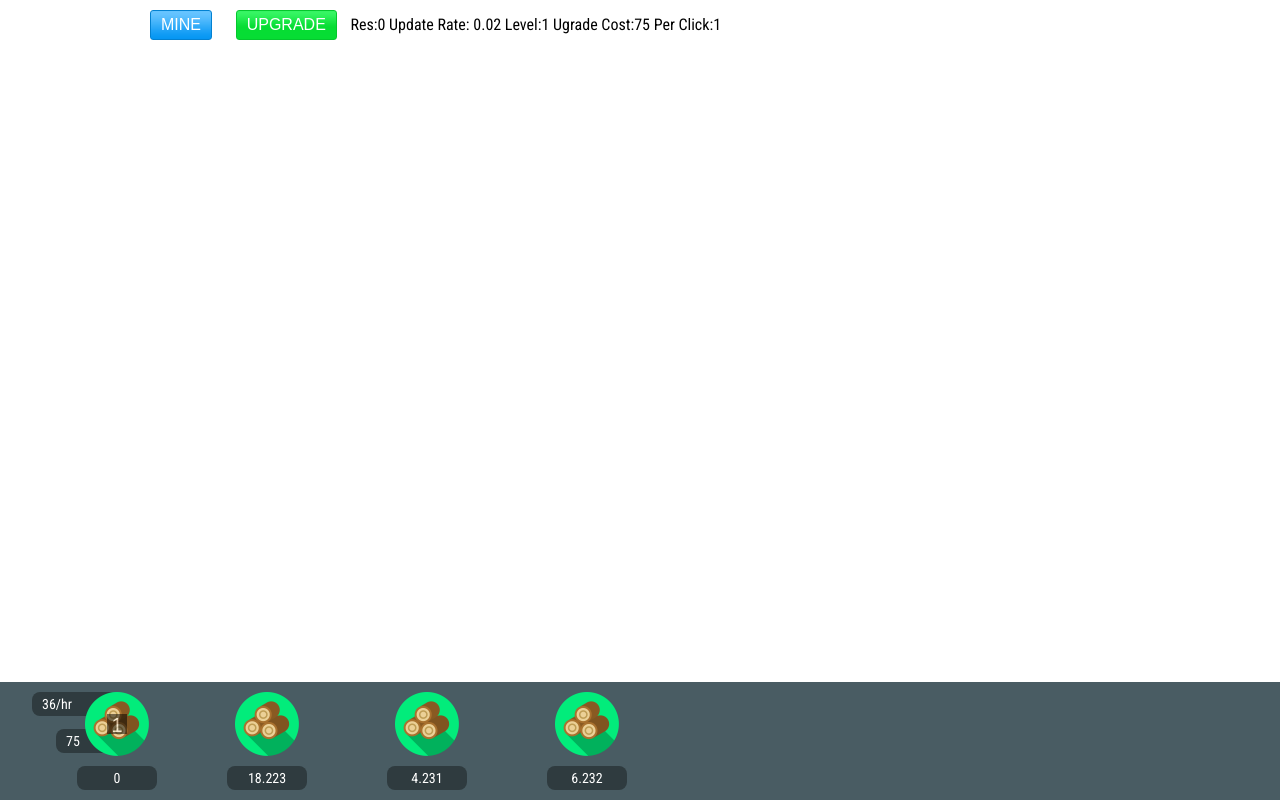
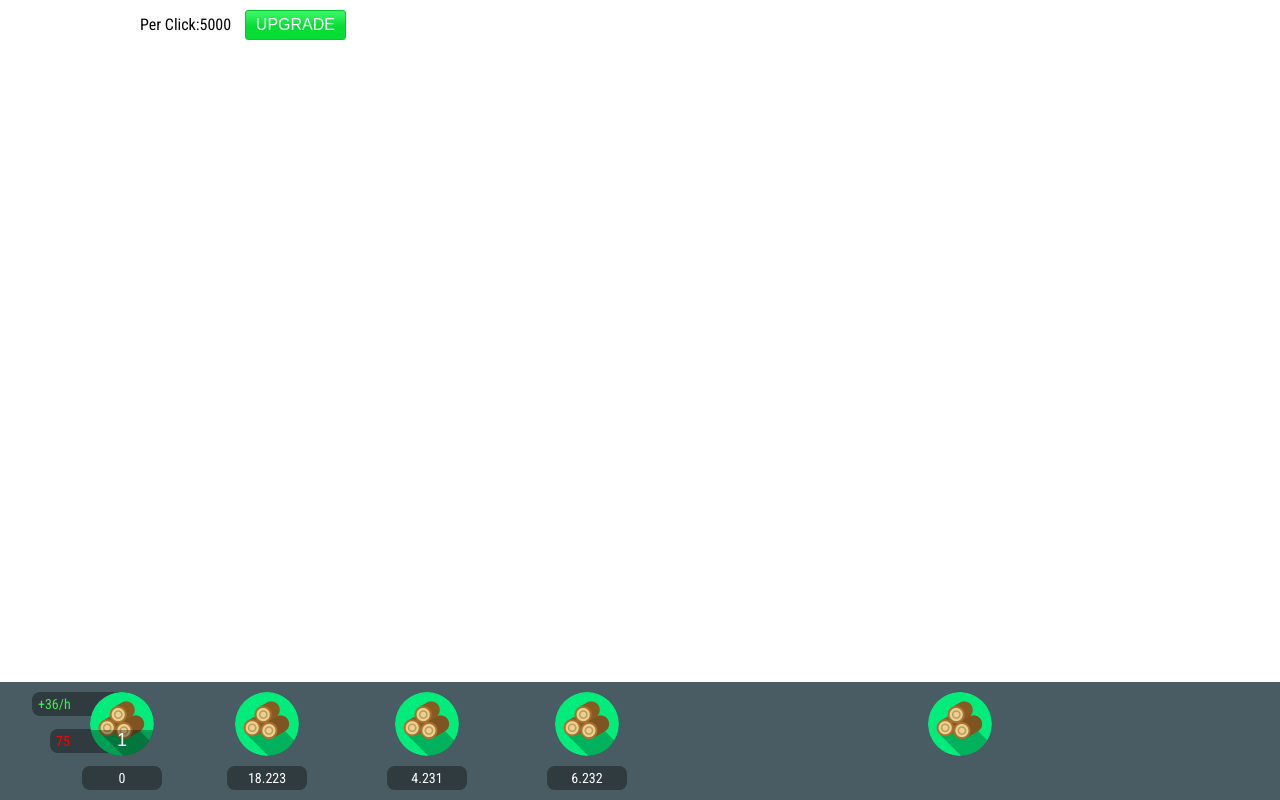
Before and after one commit to edisontrent1337/SheepClickerDev, a Django app: page /sheep/ in a window 1280 px wide. Run offline with Django 3.2, Linux system fonts and the light colour scheme; some libraries are stand-ins or nearby versions.

Commit message:
yeah, experiemnts with groth functions

```diff
--- a/static/css/style.css
+++ b/static/css/style.css
@@ -36,25 +36,6 @@ body {
     }
 
 
-.resicon_small, .resicon_middle, .resicon_big {
-    float:left;
-    margin-right:10px;
-
-    }
-
-.resicon_small {
-    width:64px;
-    height:64px;
-    }
-
-.resicon_middle {
-    width:64px;
-    height:64px;
-    }
-
-.resicon_big {
-    }
-
 .paper {
   background-color: #495C63;
   position: fixed;
@@ -74,7 +55,6 @@ body {
   width:150px; /*90*/
   height:100%;
   margin-right:10px;
-  //border:1px solid red;
 }
 
 .resAmount {
@@ -90,6 +70,7 @@ body {
 
 }
 
+
 .resButton {
   width:64px;
   height:64px;
@@ -100,4 +81,12 @@ body {
   background-repeat: no-repeat;
   background-position: top;
   border:none;
+  -webkit-user-select: none;
+ -moz-user-select: none;
+ -ms-user-select: none;
+ user-select: none;
+  position:relative;
+  outline:none;
+  border-radius: 50%;
+  overflow: hidden;
 }
--- a/templates/home.html
+++ b/templates/home.html
@@ -27,27 +27,40 @@
 
 </div>
 <div id="content">
-  {% load staticfiles %}
-  <!-- <img src="{% static 'img/blue_tiled_cube.png' %}" alt="wtf"/>
 
-  <input type="button" class="button" value="Increase Income"/>-->
+  <span>Per Click:</span><span id="perClick">1</span>
+<input type="button" class="button_green" id="upgrade" value="UPGRADE"/>
 
 
-  <input type="button" class="button_blue" id="mine" value="MINE"/>
-  <input type="button" class="button_green" id="upgrade" value="UPGRADE"/>
+<div class="paper" id="resBar">
+  {% load staticfiles %}
+  <div class="resHolder">
+    <section style="width:40%; height:100%;  float:left;  z-index:-1;">
+        <span class="resAmount" id="upd" style="text-align:left; padding-left:6px; color:#41ec55; width:150%;">0</span>
+        <span class="resAmount" id="cost" style="width:100%; margin-left:30%; margin-top:13px; text-align:left; padding-left:6px; color:red;">1</span>
+    </section>
+    <section style="width:60%; display:block;float:left;margin-left:-15px; z-index:30000;">
+        <button class="resButton" id="mine"><div style="margin-left:-50%;margin-top:72%; display:block;color:#fff; text-align:center; background-color:black; width:20px; font-size:18px; height:70px; width:200%; background: rgba(0,0,0,.33);"><span id="level"></span></div></button>
+        <span class="resAmount" id="wood">0</span>
+    </section>
 
-  <label for="res">Res:</label><span id="ress">0</span></span>
-  <span>Update Rate:</span> <span id="uspd">0.02</span></span>
-  <span>Level:</span><span id="levesl">1</span>
-  <span>Ugrade Cost:</span><span id="cosst">75</span>
-  <span>Per Click:</span><span id="perClick">1</span>
+  </div>
+  <div class="resHolder"><button class="resButton" id="wood2"></button><span class="resAmount">18.223</span></div>
+  <div class="resHolder"><button class="resButton" id="wood3"></button><span class="resAmount">4.231</span></div>
+  <div class="resHolder"><button class="resButton" id="wood4"></button><span class="resAmount">6.232</span></div>
+
+  <button class="resButton"></button>
 
 
+</div>
 
+<div id="footer"></div>
+
+</div>
 <script>
 
 var credit = 0; // players credit that can be spent on upgrades
-  var perClick = 1; // players profit per mining
+var perClick = 5000; // players profit per mining
 var level = 1; // current player level. increased by upgrade
 var upgradeCost = 75; // score needed to rise level
 var baseCost = 50; // base costs for upgrades
@@ -65,9 +78,9 @@
 /** Update the Data presented in the view */
 function updateView() {
   $('#wood').html(thousandSep(parseInt(credit)));
-    $('#upd').html(Math.floor(woodRate * 36000) + '/hr');
+  $('#upd').html('+' + thousandSep(Math.floor(woodRate * 36000)) + '/h');
   $('#level').html(level);
-    $('#cost').html(upgradeCost);
+  $('#cost').html(thousandSep(parseInt(upgradeCost)));
   $('#perClick').html(perClick);
   requestAnimationFrame(updateView);
 }
@@ -106,7 +119,7 @@
     addCredit(-upgradeCost);
     level++;
     baseCost+= 0.10*0.01*level*baseCost;
-      upgradeCost = Math.floor(baseCost*level*1.5);
+    upgradeCost = Math.floor(baseCost*(Math.pow(1.35,level)));
 
     updateView();
   }
@@ -120,40 +133,5 @@
               }
 
 </script>
-
-</div>
-
-<div id="iconbar">
-
-  {% load staticfiles %}
-
-<!--  <img src="{% static 'img/wood_blue.png' %}" alt="wtf" class="resicon_small"/>
-  <img src="{% static 'img/wood.png' %}" alt="wtf" class="resicon_middle"/>
-  <img src="{% static 'img/wood.png' %}" alt="wtf" class="resicon_big"/> -->
-
-</div>
-
-<div class="paper" id="resBar">
-  {% load staticfiles %}
-  <div class="resHolder">
-    <section style="width:40%; height:100%;  float:left;  z-index:-1;">
-        <span class="resAmount" id="upd" style="text-align:left; padding-left:10px;">0</span>
-        <span class="resAmount" id="cost" style="width:70%; margin-left:40%; margin-top:13px; text-align:left; padding-left:10px;">1</span>
-    </section>
-    <section style="width:60%; display:block;float:left;margin-left:-20px; z-index:30000;">
-        <button class="resButton" id="msine"><div id="level" style="overflow:hidden; margin:auto; color:white; font-size:20px; background-color:black; width:20px; height:20px; opacity:0.5;"></div></button>
-        <span class="resAmount" id="wood">0</span>
-    </section>
-
-  </div>
-  <div class="resHolder"><button class="resButton" id="wood2"></button><span class="resAmount">18.223</span></div>
-  <div class="resHolder"><button class="resButton" id="wood3"></button><span class="resAmount">4.231</span></div>
-  <div class="resHolder"><button class="resButton" id="wood4"></button><span class="resAmount">6.232</span></div>
-
-
-</div>
-
-<div id="footer"></div>
-
 </body>
 </html>
```
Lines whose indentation alone changed are shown as unchanged.
